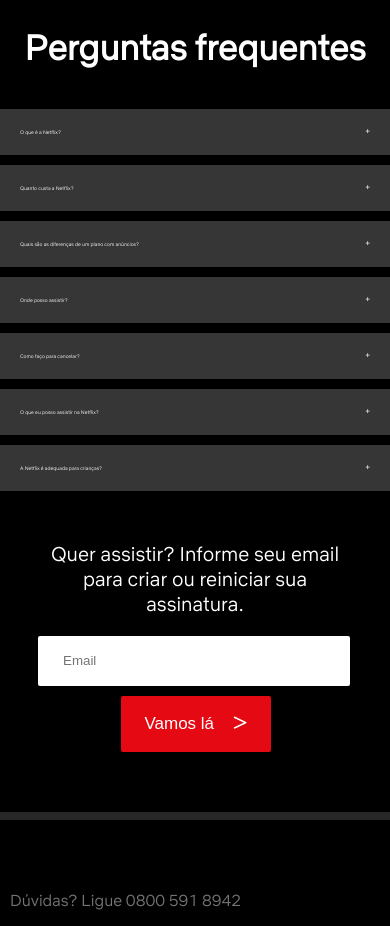
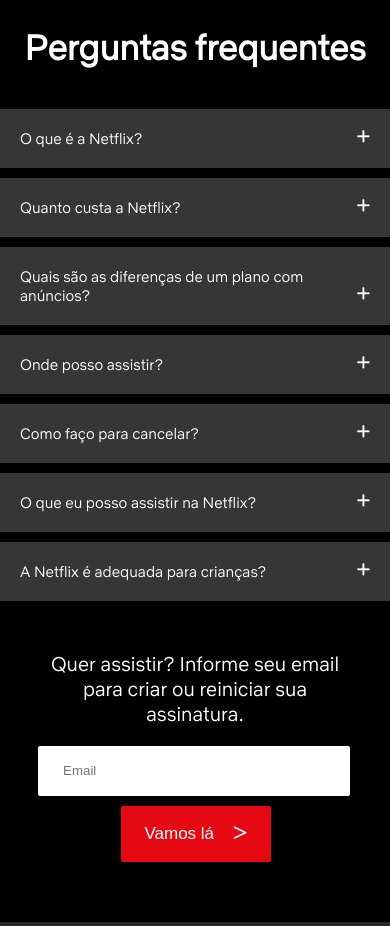
Before and after one commit to SabSVL/Clone-Netflix, a plain HTML site: page index.html in a window 390 px wide. Shown: the part 3640-4566 px from the top of the page. Drawn offline with Linux system fonts and the light colour scheme; files whose address does not match are found by name.

Commit message:
media query concluida

```diff
--- a/pastas/css/media-query.css
+++ b/pastas/css/media-query.css
@@ -44,7 +44,7 @@
         max-width: 100%;
     }
     .pergunta h3, .resposta p{
-    font-size: 1.3vw;
+    font-size: 3.9vw;
     }
     .criar-conta p{
         width: 80%;
```
